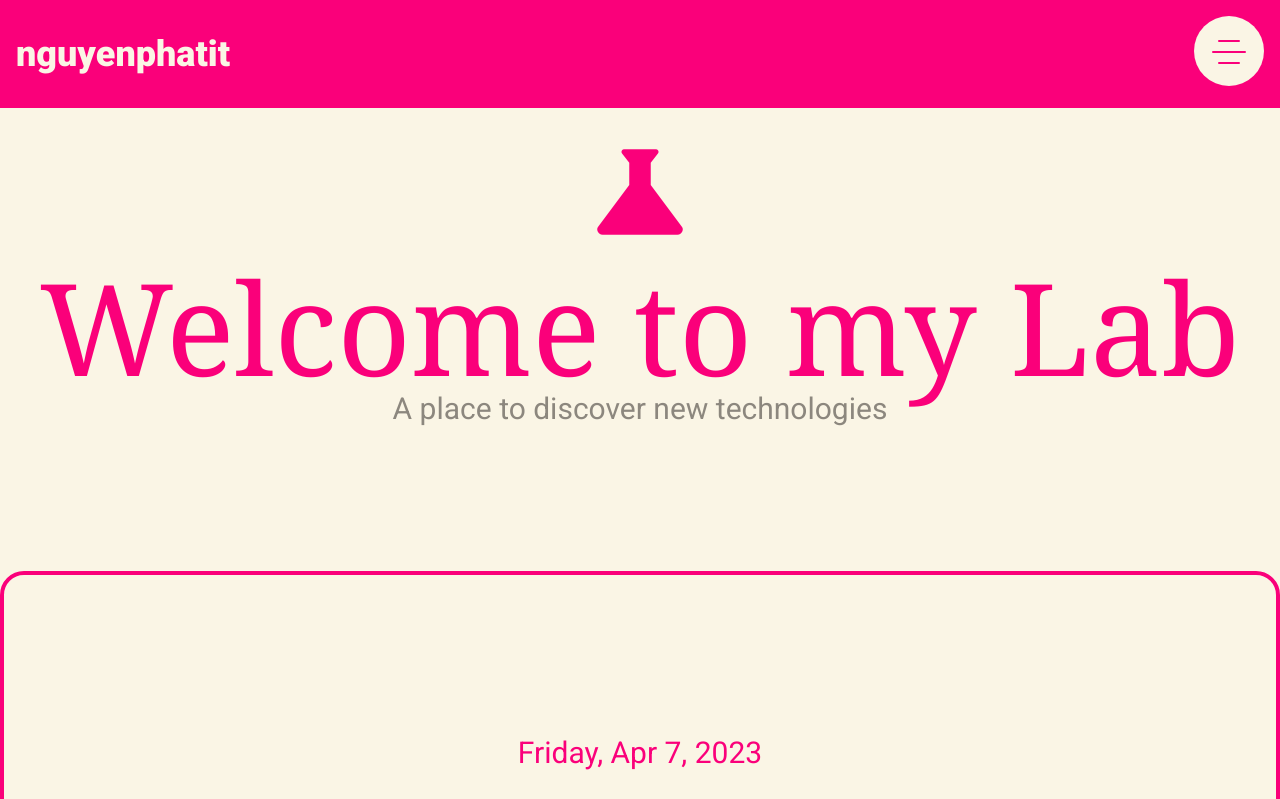
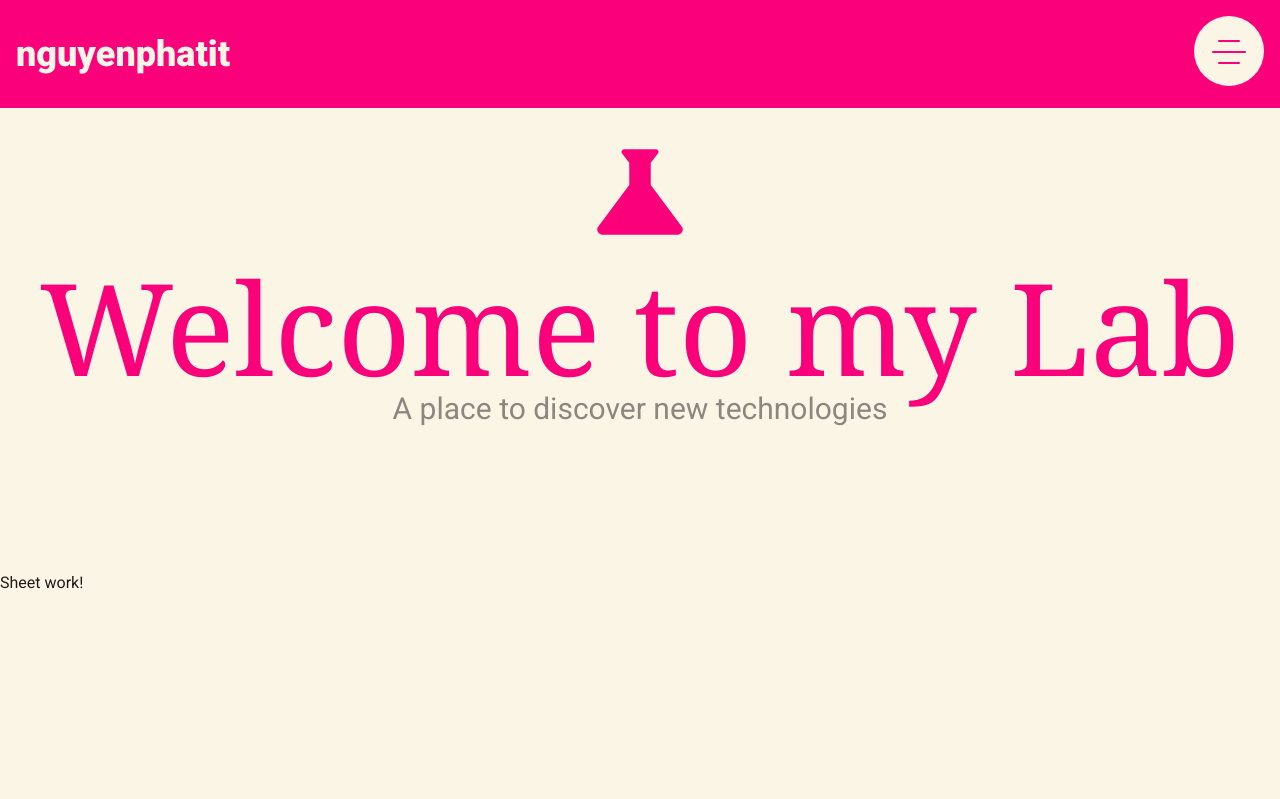
Before and after one commit to nguyenphatit/nguyenphatit.github.io, a Next.js app: page /my-lab in a window 1280 px wide. Shown: the top 799 px of the page. Built offline with nearby package versions, Linux system fonts and the light colour scheme; a web font is replaced by a local one.

Commit message:
Config env

```diff
--- a/src/app/blog/page.tsx
+++ b/src/app/blog/page.tsx
@@ -1,10 +1,8 @@
 import AnimationTextCharacter from "@/components/animation/animation-text-character";
 import Image from "next/image";
 
-const DEV_TO_API = "https://dev.to/api/";
-
 async function getData() {
-  const res = await fetch(`${DEV_TO_API}articles?username=nguyenphatit`, { next: { revalidate: 10 }});
+  const res = await fetch(`${process.env.NEXT_DEV_TO_API}articles?username=nguyenphatit`, { next: { revalidate: 10 }});
 
   if (!res.ok) {
     // This will activate the closest `error.js` Error Boundary
--- a/src/app/my-lab/page.tsx
+++ b/src/app/my-lab/page.tsx
@@ -1,6 +1,7 @@
 "use client";
 
 import Clock from "@/components/features/Clock";
+import Sheet from "@/components/features/Sheet";
 import { motion } from "framer-motion";
 
 export default function Page() {
@@ -28,7 +29,8 @@ export default function Page() {
                         A place to discover new technologies
                     </h2>
                     <div className="py-24">
-                        <Clock />
+                        <Sheet />
+                        {/* <Clock /> */}
                     </div>
                 </div>
             </section>
--- /dev/null
+++ b/src/components/features/Sheet.tsx
@@ -0,0 +1,4 @@
+export default function Sheet() {
+
+    return <h1>Sheet work!</h1>
+}
```
